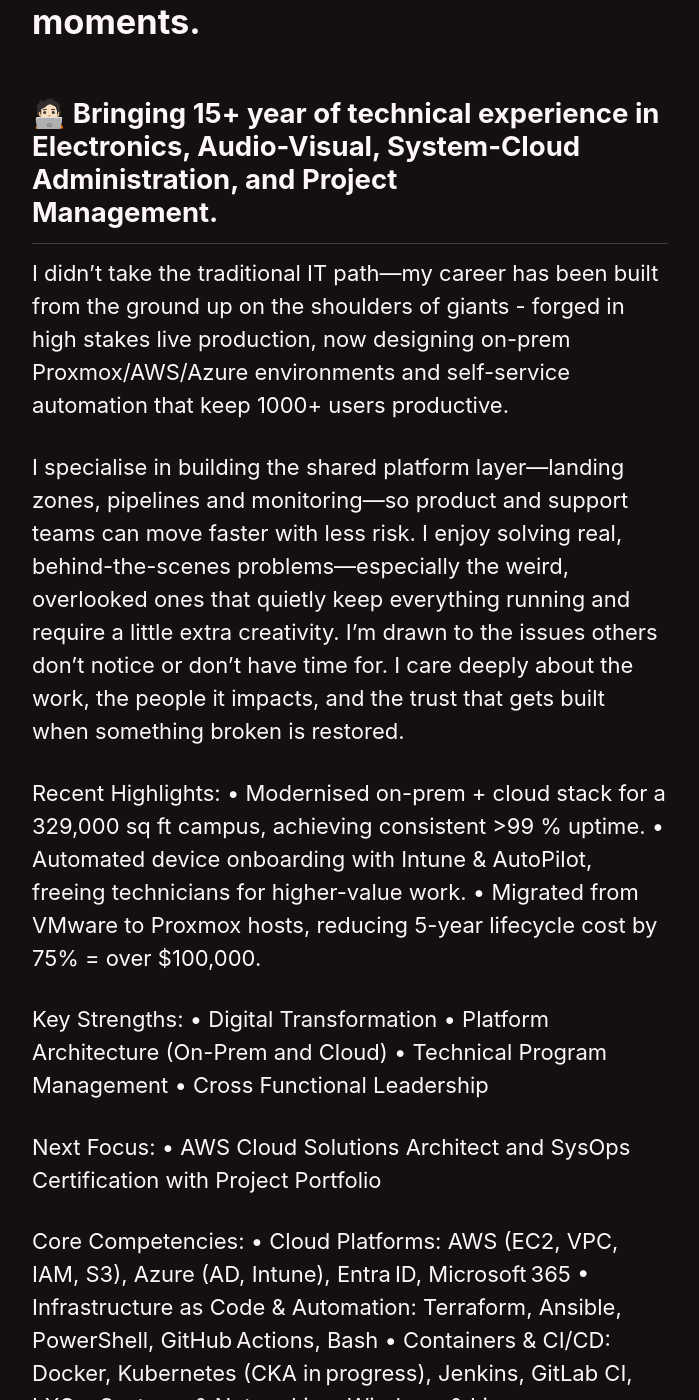
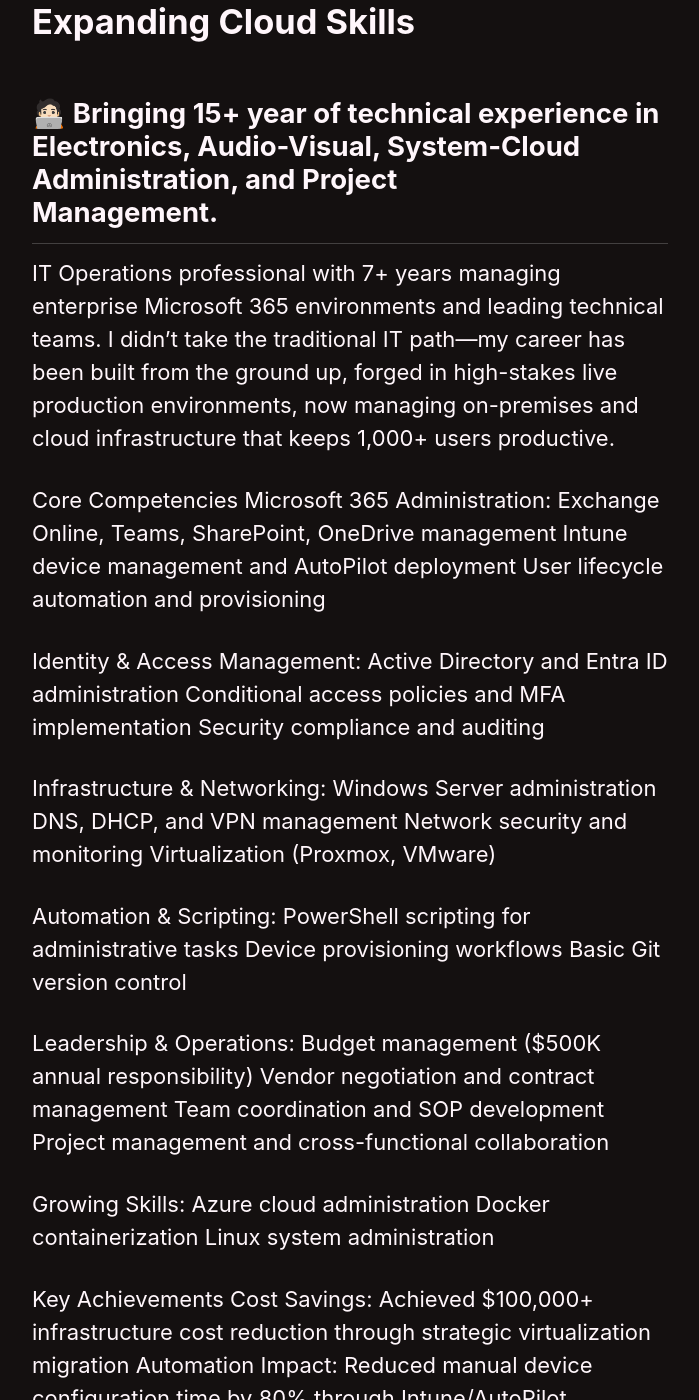
Before and after one commit to jonriggert/jonriggert.github.io, a Jekyll site: the page built from _pages/aboutme.md, in a window 1280 px wide and 1400 px high, scrolled down 724 px. Shown: the whole window, without its empty margins (290-989 px from the left). Built offline with Jekyll 4.4.1, drawn with Linux system fonts in a browser that asks for light colours; cached includes are drawn as plain includes; some of the changed text lies outside the part shown.

Commit message:
Updated about me

```diff
--- a/_pages/aboutme.md
+++ b/_pages/aboutme.md
@@ -7,35 +7,51 @@
 
 <img src="/assets/images/avatar.jpg" alt="Profile Picture" width="400" />
 
-# Husband | Dad | Hybrid-Cloud & Platform-Ops Engineer who turns toil into code and outages into learning moments.
+# Husband | Dad | IT Operations Management | Microsoft 365 & Infrastructure Administration | Expanding Cloud Skills
 
 ## 🧑🏻‍💻 Bringing 15+ year of technical experience in Electronics, Audio-Visual, System-Cloud Administration, and Project Management.
 
- I didn’t take the traditional IT path—my career has been built from the ground up on the shoulders of giants - forged in high stakes live production, now designing on-prem Proxmox/AWS/Azure environments and self-service automation that keep 1000+ users productive.
+IT Operations professional with 7+ years managing enterprise Microsoft 365 environments and leading technical teams. I didn't take the traditional IT path—my career has been built from the ground up, forged in high-stakes live production environments, now managing on-premises and cloud infrastructure that keeps 1,000+ users productive.
 
-I specialise in building the shared platform layer—landing zones, pipelines and monitoring—so product and support teams can move faster with less risk. I enjoy solving real, behind-the-scenes problems—especially the weird, overlooked ones that quietly keep everything running and require a little extra creativity. I’m drawn to the issues others don’t notice or don’t have time for. I care deeply about the work, the people it impacts, and the trust that gets built when something broken is restored.
+Core Competencies
+Microsoft 365 Administration: Exchange Online, Teams, SharePoint, OneDrive management
+Intune device management and AutoPilot deployment
+User lifecycle automation and provisioning
 
-Recent Highlights:
-• Modernised on-prem + cloud stack for a 329,000 sq ft campus, achieving consistent >99 % uptime.
-• Automated device onboarding with Intune & AutoPilot, freeing technicians for higher-value work.
-• Migrated from VMware to Proxmox hosts, reducing 5-year lifecycle cost by 75% = over $100,000.
+Identity & Access Management:
+Active Directory and Entra ID administration
+Conditional access policies and MFA implementation
+Security compliance and auditing
 
-Key Strengths:
-• Digital Transformation
-• Platform Architecture (On-Prem and Cloud)
-• Technical Program Management
-• Cross Functional Leadership
+Infrastructure & Networking:
+Windows Server administration
+DNS, DHCP, and VPN management
+Network security and monitoring
+Virtualization (Proxmox, VMware)
 
-Next Focus:
-• AWS Cloud Solutions Architect and SysOps Certification with Project Portfolio
+Automation & Scripting:
+PowerShell scripting for administrative tasks
+Device provisioning workflows
+Basic Git version control
 
-Core Competencies:
-• Cloud Platforms: AWS (EC2, VPC, IAM, S3), Azure (AD, Intune), Entra ID, Microsoft 365
-• Infrastructure as Code & Automation: Terraform, Ansible, PowerShell, GitHub Actions, Bash
-• Containers & CI/CD: Docker, Kubernetes (CKA in progress), Jenkins, GitLab CI, LXC
-• Systems & Networking: Windows & Linux servers, VMware, DNS, DHCP, VPN, VoIP, IP surveillance
-• Observability & SRE: Prometheus/Grafana, SLO/SLA design, Incident response, DR/BCP
-• Leadership & PM: Agile/Scrum, Budgeting, Vendor management, SOPs & KPIs
+Leadership & Operations:
+Budget management ($500K annual responsibility)
+Vendor negotiation and contract management
+Team coordination and SOP development
+Project management and cross-functional collaboration
+
+Growing Skills:
+Azure cloud administration
+Docker containerization
+Linux system administration
+
+
+Key Achievements
+Cost Savings: Achieved $100,000+ infrastructure cost reduction through strategic virtualization migration
+Automation Impact: Reduced manual device configuration time by 80% through Intune/AutoPilot implementation
+Uptime Excellence: Maintained >99% system uptime across 329,000 sq ft multi-campus environment
+Team Leadership: Successfully managed 20-person hybrid technical team supporting 650,000+ annual guests
+Process Improvement: Implemented comprehensive operational frameworks resulting in 15% service delivery cost reduction
 
 ---
 
@@ -44,7 +60,7 @@
 - Linux (LPI Certification) through LearnLinux.tv
 - John Savill's Azure Masterclass v3 & DevOps MasterClass
 - Microsoft Intune.Training Courses on YouTube
-- Azure Administrator Certificate, AWS Cloud Practitioner / Cloud Architect / SysOps
+- Azure Administrator Certificate
 - GitHub, Containerization and Virtualization through DataCamp
 - Proxmox Clustering with Docker, Ubuntu Servers, Windows Servers, Veeam Backups with Ceph and TrueNAS
 
@@ -62,19 +78,49 @@
 
 ### 👷🏻‍♂️ Employment History
 
-IT Operations Supervisor at Sight & Sound, Branson Missouri May 2023 — Present
+Sight & Sound Theatres, Branson Missouri
+June 23-Present
 
-Systems Administrator at Sight & Sound, Branson Missouri June 2018 — May 2023
+IT Operations Supervisor (Promoted)
+Lead infrastructure modernization and automation initiatives for multi-campus performing arts facilities, managing $500K annual IT budget and 20-person hybrid team supporting 650,000+ annual guests:
+•	Microsoft 365 Migration & Management: Orchestrated enterprise-wide migration to Microsoft 365, implementing automated device provisioning through Intune and AutoPilot, reducing manual setup time by 80%
+•	Teams Platform Implementation: Led full deployment of Microsoft Teams collaboration platform including VoIP phone system, conference rooms, and organization-wide adoption training
+•	Infrastructure Operations: Designed and deployed multi-site IP security camera and access control infrastructure (200+ cameras) with centralized monitoring and data retention policies
+•	Process Improvement: Established comprehensive SOPs, SLAs, and escalation protocols to improve service reliability, implementing KPI-driven performance management frameworks
+•	Cost Optimization: Negotiated and optimized vendor contracts for hardware, software, and managed services, achieving 15% cost reduction while improving service delivery
+•	Virtualization Migration: Migrated from VMware to Proxmox hosts, reducing 5-year lifecycle costs by $100,000+
 
-Audio Visual Engineer at Museum of the Bible, Washington D.C. July 2017 — November 2017
+Sight & Sound Theatres, Branson Missouri
+June 18-23
 
-Electronics Technician at Sight & Sound, Branson Missouri November 2015 — July 2017
+System Administrator (Promoted)
+Administered enterprise cloud and hybrid infrastructure supporting 1,000+ users across multiple locations:
+•	Identity & Access Management: Managed Microsoft 365 and Azure AD environments, implementing conditional access policies and automated user provisioning workflows
+•	Exchange & Teams Administration: Deployed and managed Microsoft Teams-based VoIP system, reducing legacy telecommunications costs while improving organizational communication
+•	Endpoint Management: Automated device setup and lifecycle management using Intune, AutoPilot, and Microsoft Endpoint Manager across Windows and Mac environments
+•	Network Infrastructure: Administered core network services including DNS, DHCP, VPN access, and security policies across multi-site environment
+•	Technical Leadership: Provided Tier 2/3 escalated support for complex technical issues spanning AV systems, networking, and cloud services
 
-Production Manager at Royal Carribean & Carnival Cruises, Int December 2012 — October 2015
+Museum of the Bible, Washington D.C.
+July 17-18
 
-Intern Media Director at North Point Church, Springfield Missouri May 2009 — December 2012
+Audio Visual Engineer
+Technical integration lead for $1 billion museum startup, responsible for final-phase implementation of advanced AV, lighting, and digital interactive systems across 12 venues:
+•	Complex Systems Integration: Coordinated technical implementation across 7 independent AV contractors, ensuring unified monitoring and automation through centralized control interfaces
+•	Infrastructure Architecture: Designed future-proof infrastructure including high-capacity networking, flexible power distribution, and scalable lighting/data solutions for dynamic exhibit requirements
+•	Cross-Functional Project Management: Facilitated communication between exhibit designers, lighting designers, IT, and leadership teams to align technical implementation with operational requirements
+•	Project Delivery: Successfully delivered museum opening on schedule with fully integrated AV and lighting systems across all spaces
 
-Assistant Technical Director at Pike Auditorium, Bolivar Missouri September 2008 — December 2012
+Sight & Sound Theatres, Branson Missouri
+November 15-17
+
+Automation & Electronics Technician
+Technical specialist responsible for automated systems integration and electrical infrastructure in live production environment:
+•	Production Systems Integration: Designed and implemented automated lighting, audio, and special effects systems for live theatrical productions with zero-tolerance for failure
+•	Electrical Infrastructure: Managed complex electrical distribution systems, ensuring safety compliance and reliability for high-power production equipment
+•	Preventive Maintenance: Developed and executed comprehensive maintenance schedules for production equipment, minimizing downtime during performance seasons
+•	Technical Training: Trained production staff on proper operation and troubleshooting of automated systems and safety protocol
+
 
 ### 🎓 Education
 
```
